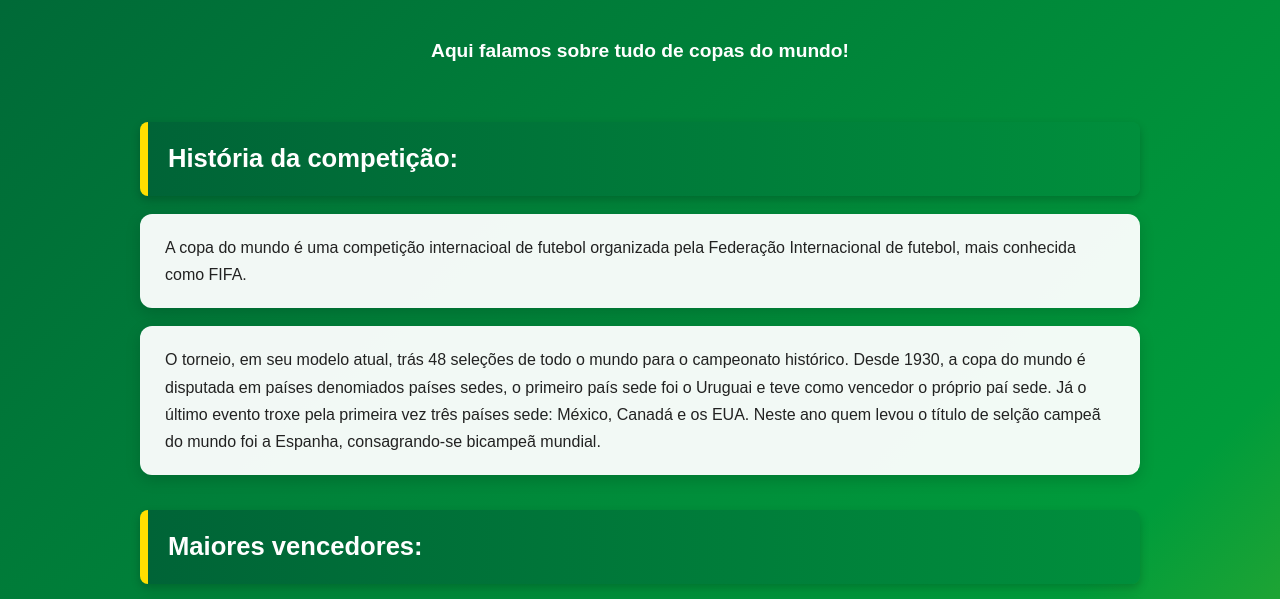
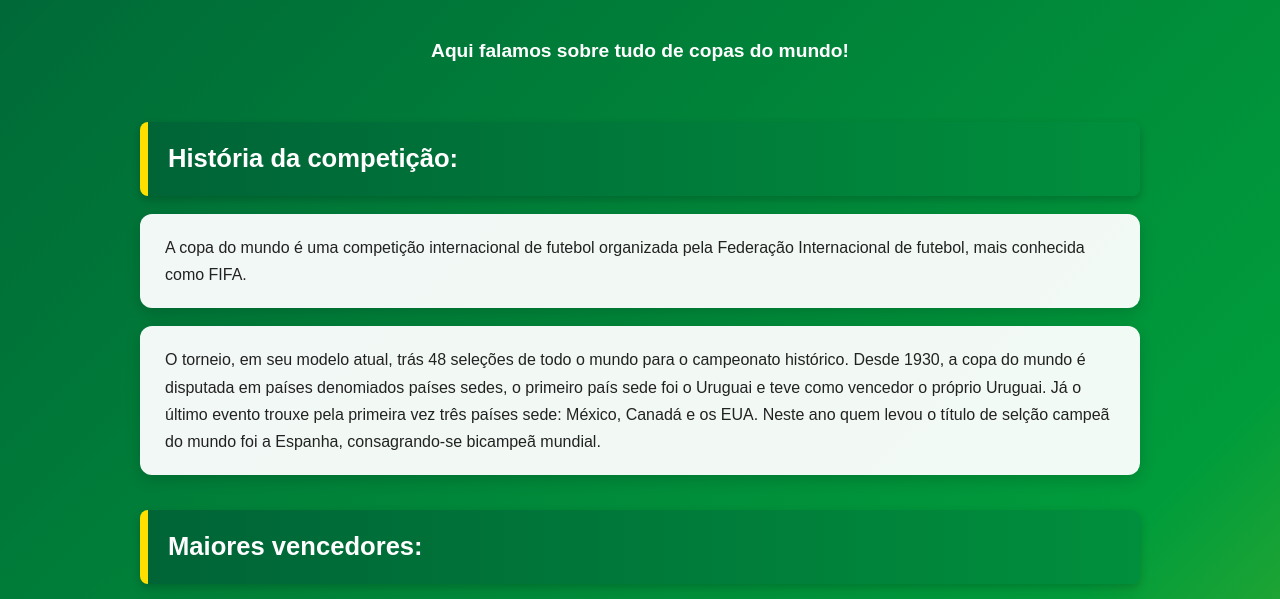
Before and after one commit to jonaspossidoniopereira-create/p-gina-web-manual-sem-IA-, a plain HTML site: page index.html in a window 1280 px wide. Shown: the part 187-786 px from the top of the page. Drawn offline with Linux system fonts and the light colour scheme.

Commit message:
projeto pronto

```diff
--- a/index.html
+++ b/index.html
@@ -12,8 +12,8 @@
     <h1>MUNDO DA COPA</h1>
     <p>Aqui falamos sobre tudo de copas do mundo!</p>
     <h2>História da competição:</h2>
-    <p>A copa do mundo é uma competição internacioal de futebol organizada pela Federação Internacional de futebol, mais conhecida como FIFA. <p>
-        O torneio, em seu modelo atual, trás 48 seleções de todo o mundo para o campeonato histórico. Desde 1930, a copa do mundo é disputada em países denomiados países sedes, o primeiro país sede foi o Uruguai e teve como vencedor o próprio paí sede. Já o último evento troxe pela primeira vez três países sede: México, Canadá e os EUA. Neste ano quem levou o título de selção campeã do mundo foi a Espanha, consagrando-se bicampeã mundial.</p>
+    <p>A copa do mundo é uma competição internacional de futebol organizada pela Federação Internacional de futebol, mais conhecida como FIFA. <p>
+        O torneio, em seu modelo atual, trás 48 seleções de todo o mundo para o campeonato histórico. Desde 1930, a copa do mundo é disputada em países denomiados países sedes, o primeiro país sede foi o Uruguai e teve como vencedor o próprio Uruguai. Já o último evento trouxe pela primeira vez três países sede: México, Canadá e os EUA. Neste ano quem levou o título de selção campeã do mundo foi a Espanha, consagrando-se bicampeã mundial.</p>
     <h2>Maiores vencedores:</h2>
     <p> Em primeiríssimo lugar temos a nossa querida seleção brasileira, com 5 títulos mundiais; logo em seguida, empatados com 4 conquistas estão a Alemanha e a Itália; depois aparece a Argentina como a única atual tricampeã; Uruguai, frança e a atual campeã, a Espanha com dois títulos do mundial de selções cada uma; e por fim a Inglaterra com apenas uma taça em sua estante de troféus.</p>
     <h2>Jogadores que mais venceram o torneio:</h2>
@@ -24,8 +24,8 @@
     <p>O Brasil é o maior protagonista da história das Copas do Mundo, sendo o único país a participar de todas as edições e o maior vencedor, com cinco títulos conquistados. Desde o primeiro torneio em 1930, quando o francês Lucien Laurent marcou o primeiro gol da competição, o campeonato acumulou recordes impressionantes, como a maior goleada da história, aplicada pela Hungria sobre El Salvador por 10 a 1 em 1982.</p>
     <p>Os bastidores dos mundiais também guardam curiosidades bizarras e marcas incomuns que divertem os torcedores até hoje. Na final de 1930, Uruguai e Argentina não entravam em acordo sobre a bola do jogo, o que os obrigou a usar uma bola de cada país em cada tempo do jogo. Na mesma edição, ocorreu o menor público registrado da história, onde apenas 300 pessoas testemunharam a vitória da Romênia sobre o Peru.</p>
     <h3>Sobre o blog:</h3>
-    <p>Autor: Jonas Emanuel P. Pereira;</p>
-    <p>O nosso objetivo é trazer informações para todos os amantes de copa do mundo; </p>
+    <p>Autor: Jonas Emanuel P. Pereira</p>
+    <p>O nosso objetivo é trazer informações para todos os amantes de copa do mundo </p>
     <p>Contato: jonas.possidonio.pereira@escola.pr.gov.br</p>
 </body>
 </html>
```
